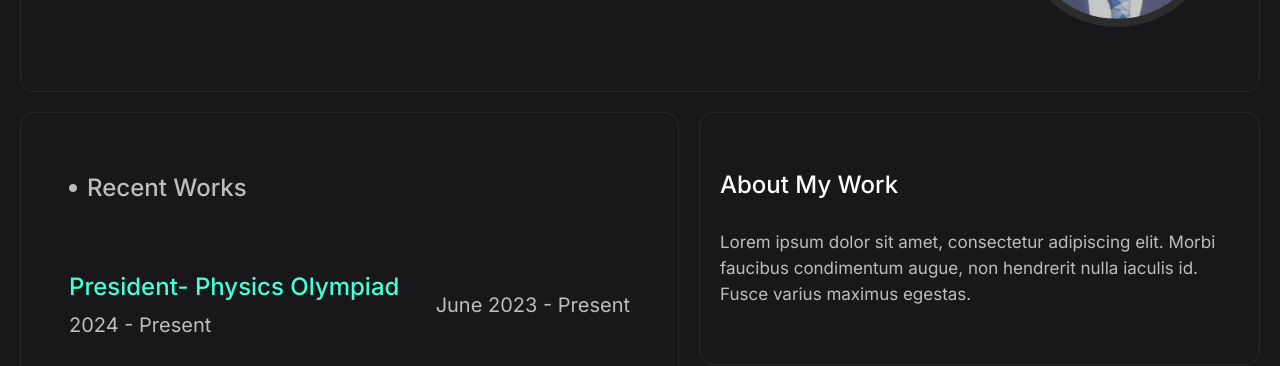
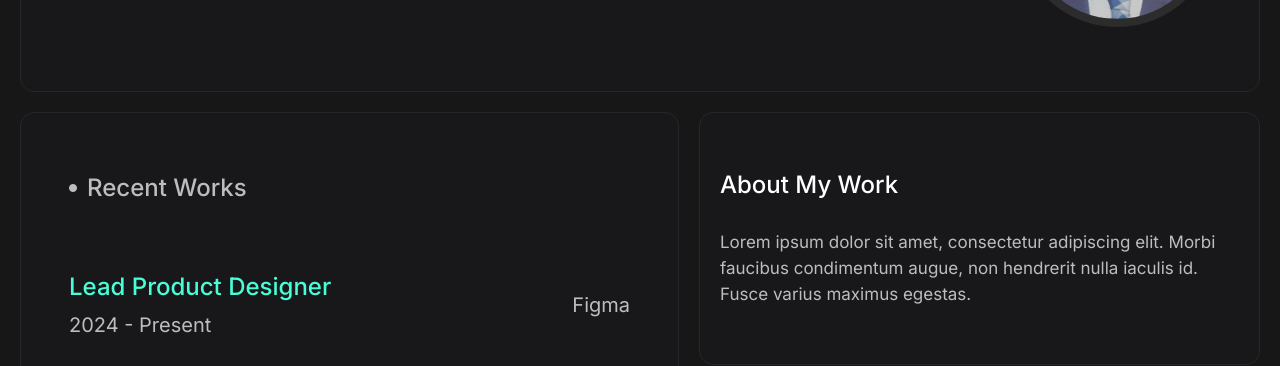
Before and after one commit to ShinyCodez/PersonalPortfolio, a plain HTML site: page index.html in a window 1280 px wide. Shown: the part 434-800 px from the top of the page. Drawn offline with Linux system fonts and the light colour scheme.

Commit message:
Update index.html

```diff
--- a/index.html
+++ b/index.html
@@ -48,10 +48,10 @@
             <div class="works-list">
                 <div class="item">
                     <div class="work-info">
-                        <h5 class="active">President- Physics Olympiad</h5>
+                        <h5 class="active">Lead Product Designer</h5>
                         <p>2024 - Present</p>
                     </div>
-                    <p>June 2023 - Present</p>
+                    <p>Figma</p>
                 </div>
                 <div class="item">
                     <div class="work-info">
```
